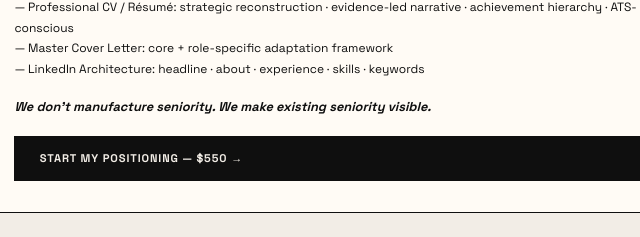
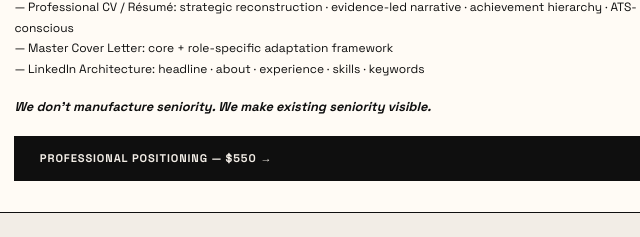
Before and after one commit to thisiskinglis/akchally, a plain HTML site: page document.html in a window 1280 px wide. Shown: the part 1663-1900 px from the top of the page, 16-656 px from the left. Drawn offline with Linux system fonts and the light colour scheme.

Commit message:
Update document.html

```diff
--- a/document.html
+++ b/document.html
@@ -672,7 +672,7 @@ THE POSITIONING MIGHT BE.</h2>
       </ul>
     </div>
     <p style="margin-top:1.2rem; font-weight:700; font-size:.8rem; font-style:italic">We don't manufacture seniority. We make existing seniority visible.</p>
-    <a href="mailto:hello@akchally.com?subject=Professional%20Positioning%20-%20%24550" class="btn btn-black" style="margin-top:1.2rem; width:100%; justify-content:space-between">Start My Positioning — $550 →</a>
+    <a href="mailto:hello@akchally.com?subject=Professional%20Positioning%20-%20%24550" class="btn btn-black" style="margin-top:1.2rem; width:100%; justify-content:space-between">Professional Positioning — $550 →</a>
   </div>
   <div class="pos-right">
     <span class="mono">Complete Package</span>
```
